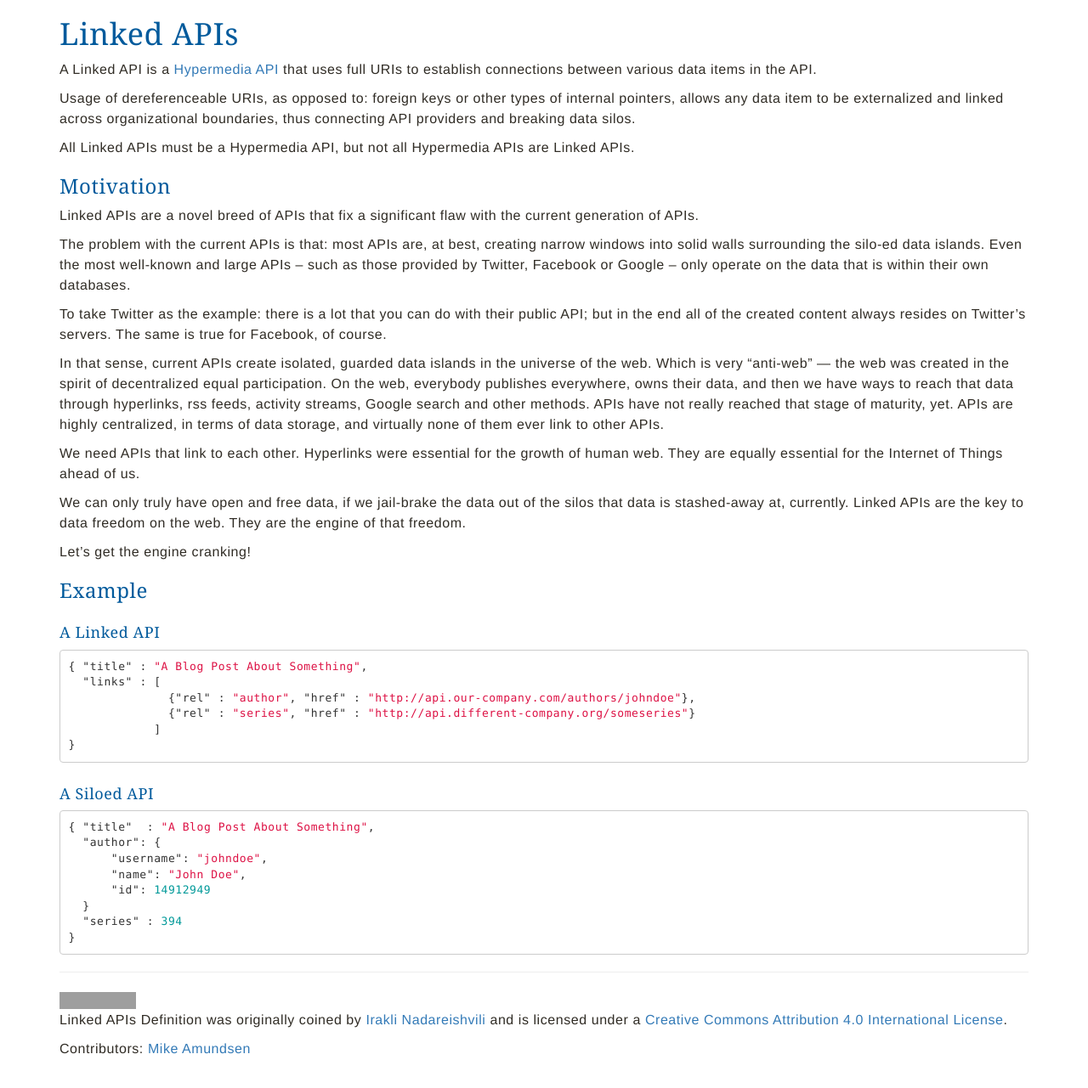
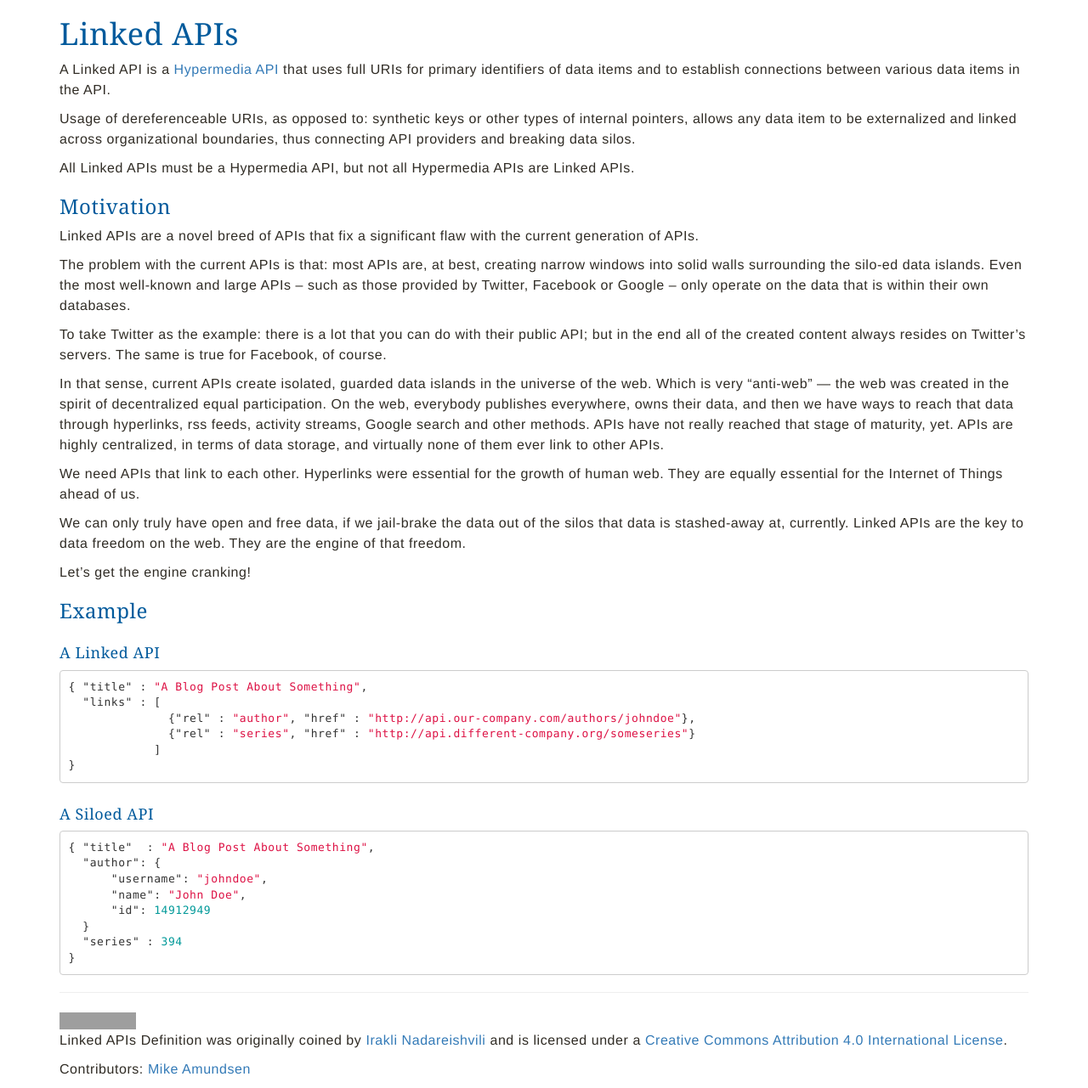
Before and after one commit to inadarei/linkedapis, a Jekyll site: the page built from index.md, in a window 1280 px wide. Shown: the whole page at 85% size. Built offline with Jekyll 4.4.1, drawn with Linux system fonts in a browser that asks for light colours; nearby versions of some CDN libraries; Markdown is read by kramdown in place of the engine named in the settings; before the commit the page ends 1257 px from its top, so only the background shows below that; grey boxes are pictures that could not be loaded.

Commit message:
updated definition

```diff
--- a/index.md
+++ b/index.md
@@ -5,9 +5,9 @@ title: Linked APIs
 
 # Linked APIs
 
-A Linked API is a [Hypermedia API](http://www.infoq.com/articles/hypermedia-api-tutorial-part-one) that uses full URIs to establish connections between various data items in the API.
+A Linked API is a [Hypermedia API](http://www.infoq.com/articles/hypermedia-api-tutorial-part-one) that uses full URIs for primary identifiers of data items and to establish connections between various data items in the API.
 
-Usage of dereferenceable URIs, as opposed to: foreign keys or other types of internal pointers, allows any data item to be externalized and  linked across organizational boundaries, thus connecting API providers and breaking data silos.
+Usage of dereferenceable URIs, as opposed to: synthetic keys or other types of internal pointers, allows any data item to be externalized and  linked across organizational boundaries, thus connecting API providers and breaking data silos.
 
 All Linked APIs must be a Hypermedia API, but not all Hypermedia APIs are Linked APIs.
 
```
